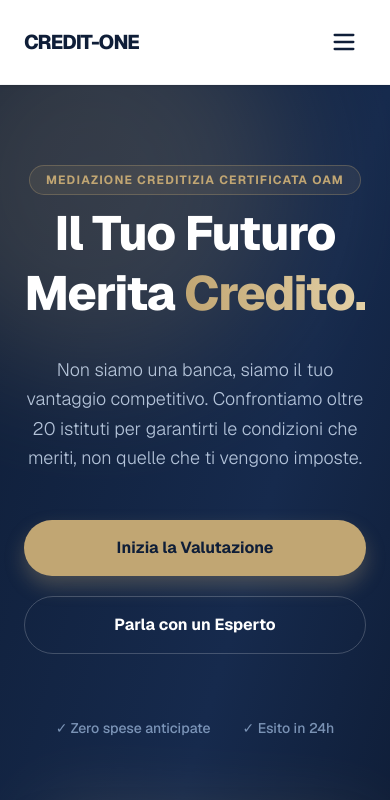
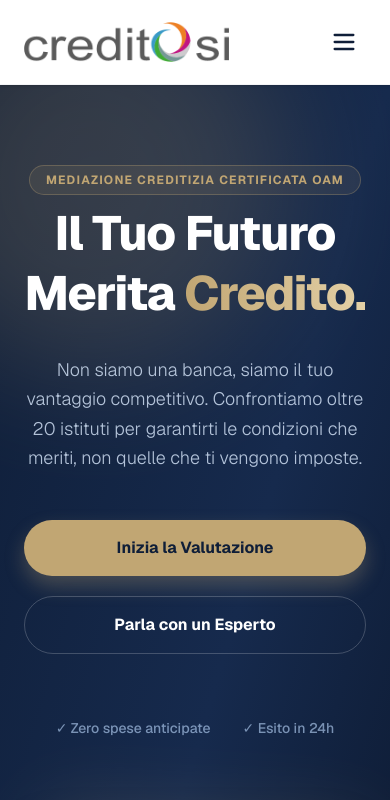
Before and after one commit to giacomocurigliano-sudo/landing-credito, a Next.js app: page / in a window 390 px wide. Shown: the top 800 px of the page. Built offline with nearby package versions, Linux system fonts and the light colour scheme.

Commit message:
Nuova grafica Home Page Ultra Premium

```diff
--- a/app/chi-siamo/page.tsx
+++ b/app/chi-siamo/page.tsx
@@ -17,9 +17,10 @@ export default function Home() {
       <header className="bg-white py-6 sticky top-0 z-50 border-b border-gray-100 shadow-sm">
         <div className="container mx-auto px-4 flex justify-between items-center">
 
-          {/* Logo Mobile (Visibile solo su cellulare) */}
-          <div className="flex items-center md:hidden">
-             <span className="text-xl font-extrabold text-[#0F1E38]">CREDIT-ONE</span>
+          {/* LOGO (Visibile sia su Mobile che Desktop) */}
+          <Link href="/" className="flex items-center mr-8">
+             <Image src="/logo.png" alt="Logo" width={160} height={50} className="h-10 w-auto object-contain" priority />
+          </Link>
           </div>
 
           {/* MENU DESKTOP CENTRATO */}
--- a/app/page.tsx
+++ b/app/page.tsx
@@ -20,7 +20,10 @@ export default function Home() {
 
           {/* Logo Mobile */}
           <div className="flex items-center md:hidden">
-             <span className="text-xl font-extrabold tracking-tighter text-[#0F1E38]">CREDIT-ONE</span>
+            {/* LOGO (Visibile sia su Mobile che Desktop) */}
+          <Link href="/" className="flex items-center mr-8">
+             <Image src="/logo.png" alt="Logo" width={160} height={50} className="h-10 w-auto object-contain" priority />
+          </Link>
           </div>
 
           {/* MENU DESKTOP CENTRATO */}
```
